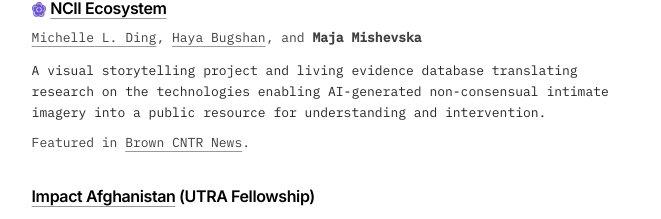
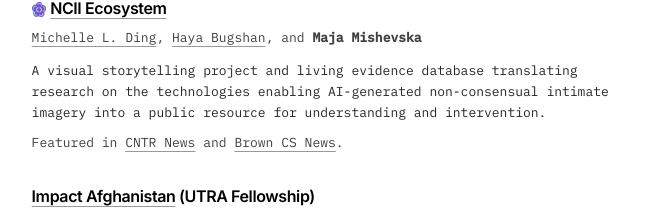
Before and after one commit to majamishevska/majamishevska.github.io, a React (Vite) app: page / in a window 1280 px wide. Shown: the part 1095-1314 px from the top of the page, without its empty margins (562-1223 px from the left). Built offline with nearby package versions, Linux system fonts and the light colour scheme.

Commit message:
brown cs news update

```diff
--- a/src/data/papers.ts
+++ b/src/data/papers.ts
@@ -6,7 +6,13 @@ export type Paper = {
   titleSuffix?: string;
   detail?: string;
   description?: string;
-  mention?: { prefix: string; label: string; href: string; suffix?: string };
+  mention?: {
+    prefix: string;
+    label: string;
+    href: string;
+    additionalLink?: { label: string; href: string };
+    suffix?: string;
+  };
   contributors?: { name: string; href?: string }[];
   detailEmphasis?: string;
   detailEmphasisHref?: string;
@@ -27,8 +33,7 @@ export const papers: Paper[] = [
     title:
       "Prompting Without Consent: Gendered Practices of AI-Generated Intimate Imagery on X",
     detail: "Maja Mishevska",
-    detailEmphasis:
-      "Steinhaus/Zisson Research Grant",
+    detailEmphasis: "Steinhaus/Zisson Research Grant",
     detailEmphasisSuffix:
       " awarded by the Pembroke Center for Teaching and Research on Women at Brown University",
     detailEmphasisHref:
@@ -56,8 +61,12 @@ export const papers: Paper[] = [
     title: "NCII Ecosystem",
     mention: {
       prefix: "Featured in ",
-      label: "Brown CNTR News",
+      label: "CNTR News",
       href: "https://cntr.brown.edu/news/2026-10-30/aig-ncii-ecosystem",
+      additionalLink: {
+        label: "Brown CS News",
+        href: "https://blog.cs.brown.edu/2026/11/04/cntrs-new-interactive-website-maps-the-tech-ecosystem-behind-deepfake-abuse/",
+      },
       suffix: ".",
     },
     detail: "Michelle L. Ding, Haya Bugshan, and Maja Mishevska",
@@ -80,10 +89,12 @@ export const papers: Paper[] = [
     category: "resource",
     title: "Impact Afghanistan",
     mention: {
-      prefix: "Presented the platform’s architecture and AI-assisted research pipeline at ",
+      prefix:
+        "Presented the platform’s architecture and AI-assisted research pipeline at ",
       label: "Embracing Digital Scholarship to Impact Afghanistan",
       href: "https://impactafghanistan.brown.edu/documents/csw-70-event.pdf",
-      suffix: ", an NGO/CSW70 parallel event during the 70th Session of the United Nations Commission on the Status of Women, March 12, 2026.",
+      suffix:
+        ", an NGO/CSW70 parallel event during the 70th Session of the United Nations Commission on the Status of Women, March 12, 2026.",
     },
     titleSuffix: "UTRA Fellowship",
     detail: "Product team",
--- a/src/pages/Research.tsx
+++ b/src/pages/Research.tsx
@@ -155,6 +155,14 @@ function ResearchEntries({ entries }: { entries: Paper[] }) {
             <p className="mt-2 font-mono text-[12px] leading-relaxed text-neutral-700 sm:text-[13px]">
               {paper.mention.prefix}
               <TextLink href={paper.mention.href}>{paper.mention.label}</TextLink>
+              {paper.mention.additionalLink && (
+                <>
+                  {" and "}
+                  <TextLink href={paper.mention.additionalLink.href}>
+                    {paper.mention.additionalLink.label}
+                  </TextLink>
+                </>
+              )}
               {paper.mention.suffix}
             </p>
           )}
```
